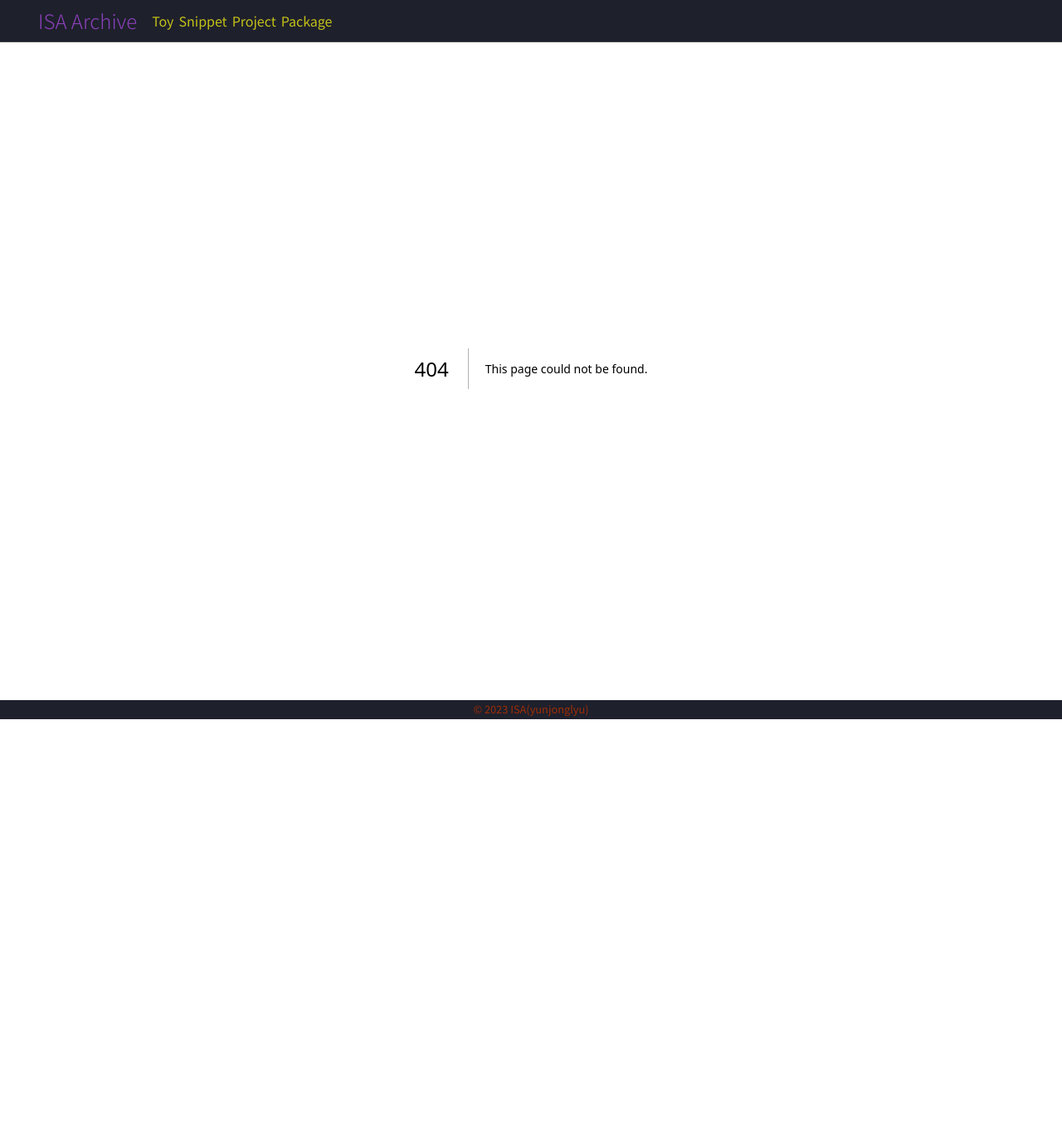
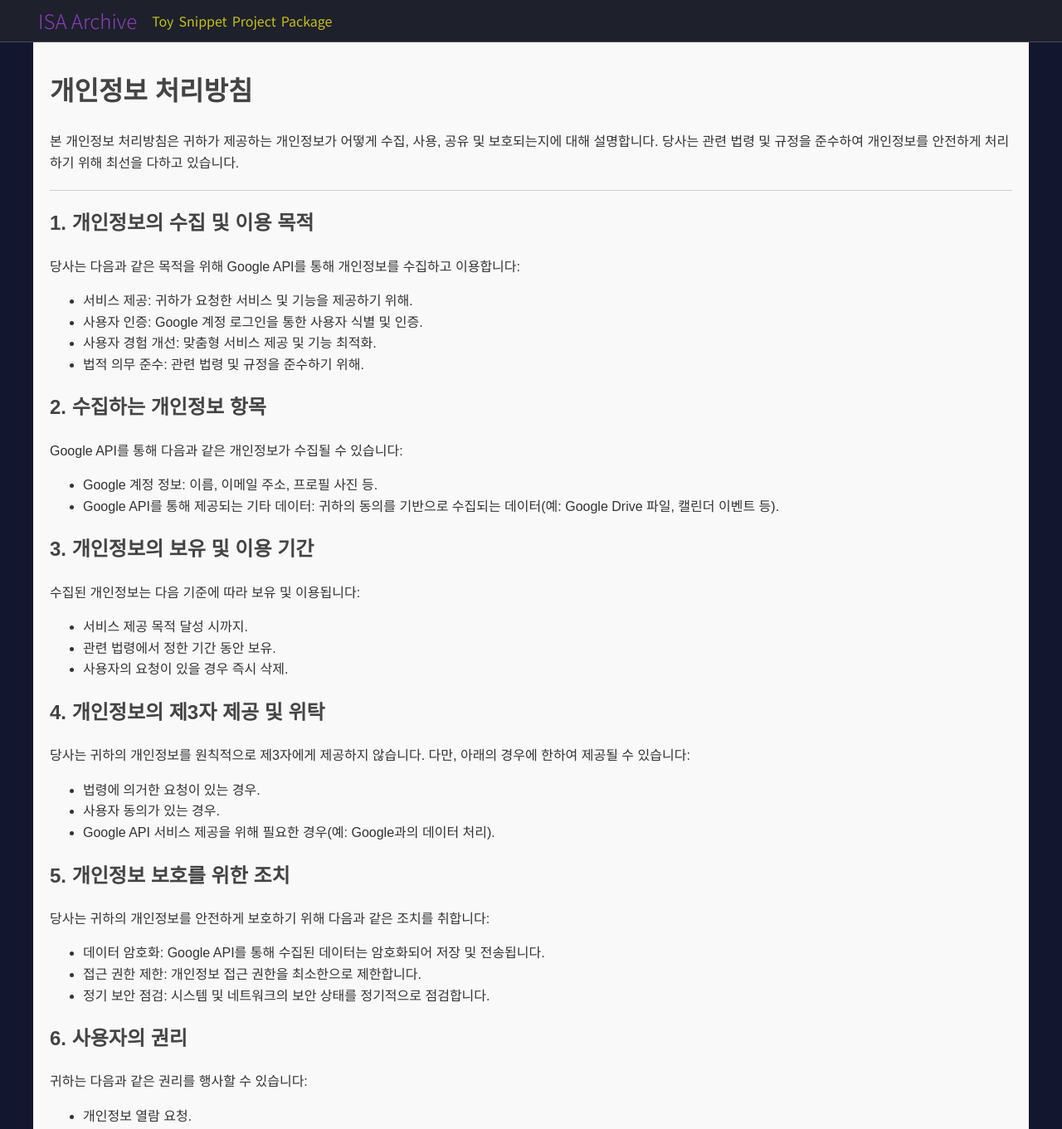
Before and after one commit to yoonjonglyu/yoonjonglyu.github.io, a Next.js app: page /privacy in a window 1280 px wide. Before the commit this address had no page. Shown: the top 1361 px of the page at 83% size. Before the commit the page ends 867 px from the top, so only its background shows below. Built offline with nearby package versions, Linux system fonts and the light colour scheme.

Commit message:
feat(PAGE): PRIVACY - INIT

```diff
--- /dev/null
+++ b/app/privacy/page.tsx
@@ -0,0 +1,147 @@
+import { Metadata } from 'next';
+
+export const metadata: Metadata = {
+  title: 'Privacy Policy',
+};
+
+export default function PrivacyPolicyPage() {
+  return (
+    <div
+      style={{
+        fontFamily: 'Arial, sans-serif',
+        lineHeight: '1.6',
+        margin: '0',
+        padding: '20px',
+        backgroundColor: '#f9f9f9',
+        color: '#333',
+      }}>
+      <h1 style={{ color: '#444' }}>개인정보 처리방침</h1>
+      <p>
+        본 개인정보 처리방침은 귀하가 제공하는 개인정보가 어떻게 수집, 사용,
+        공유 및 보호되는지에 대해 설명합니다. 당사는 관련 법령 및 규정을
+        준수하여 개인정보를 안전하게 처리하기 위해 최선을 다하고 있습니다.
+      </p>
+
+      <hr
+        style={{ border: '0', borderTop: '1px solid #ccc', margin: '20px 0' }}
+      />
+
+      <section>
+        <h2 style={{ color: '#444' }}>1. 개인정보의 수집 및 이용 목적</h2>
+        <p>
+          당사는 다음과 같은 목적을 위해 Google API를 통해 개인정보를 수집하고
+          이용합니다:
+        </p>
+        <ul>
+          <li>서비스 제공: 귀하가 요청한 서비스 및 기능을 제공하기 위해.</li>
+          <li>사용자 인증: Google 계정 로그인을 통한 사용자 식별 및 인증.</li>
+          <li>사용자 경험 개선: 맞춤형 서비스 제공 및 기능 최적화.</li>
+          <li>법적 의무 준수: 관련 법령 및 규정을 준수하기 위해.</li>
+        </ul>
+      </section>
+
+      <section>
+        <h2 style={{ color: '#444' }}>2. 수집하는 개인정보 항목</h2>
+        <p>Google API를 통해 다음과 같은 개인정보가 수집될 수 있습니다:</p>
+        <ul>
+          <li>Google 계정 정보: 이름, 이메일 주소, 프로필 사진 등.</li>
+          <li>
+            Google API를 통해 제공되는 기타 데이터: 귀하의 동의를 기반으로
+            수집되는 데이터(예: Google Drive 파일, 캘린더 이벤트 등).
+          </li>
+        </ul>
+      </section>
+
+      <section>
+        <h2 style={{ color: '#444' }}>3. 개인정보의 보유 및 이용 기간</h2>
+        <p>수집된 개인정보는 다음 기준에 따라 보유 및 이용됩니다:</p>
+        <ul>
+          <li>서비스 제공 목적 달성 시까지.</li>
+          <li>관련 법령에서 정한 기간 동안 보유.</li>
+          <li>사용자의 요청이 있을 경우 즉시 삭제.</li>
+        </ul>
+      </section>
+
+      <section>
+        <h2 style={{ color: '#444' }}>4. 개인정보의 제3자 제공 및 위탁</h2>
+        <p>
+          당사는 귀하의 개인정보를 원칙적으로 제3자에게 제공하지 않습니다. 다만,
+          아래의 경우에 한하여 제공될 수 있습니다:
+        </p>
+        <ul>
+          <li>법령에 의거한 요청이 있는 경우.</li>
+          <li>사용자 동의가 있는 경우.</li>
+          <li>
+            Google API 서비스 제공을 위해 필요한 경우(예: Google과의 데이터
+            처리).
+          </li>
+        </ul>
+      </section>
+
+      <section>
+        <h2 style={{ color: '#444' }}>5. 개인정보 보호를 위한 조치</h2>
+        <p>
+          당사는 귀하의 개인정보를 안전하게 보호하기 위해 다음과 같은 조치를
+          취합니다:
+        </p>
+        <ul>
+          <li>
+            데이터 암호화: Google API를 통해 수집된 데이터는 암호화되어 저장 및
+            전송됩니다.
+          </li>
+          <li>접근 권한 제한: 개인정보 접근 권한을 최소한으로 제한합니다.</li>
+          <li>
+            정기 보안 점검: 시스템 및 네트워크의 보안 상태를 정기적으로
+            점검합니다.
+          </li>
+        </ul>
+      </section>
+
+      <section>
+        <h2 style={{ color: '#444' }}>6. 사용자의 권리</h2>
+        <p>귀하는 다음과 같은 권리를 행사할 수 있습니다:</p>
+        <ul>
+          <li>개인정보 열람 요청.</li>
+          <li>개인정보 수정 및 삭제 요청.</li>
+          <li>개인정보 처리 정지 요청.</li>
+        </ul>
+        <p>권리 행사를 원하실 경우, 당사에 문의하시면 신속히 처리하겠습니다.</p>
+      </section>
+
+      <section>
+        <h2 style={{ color: '#444' }}>7. 문의처</h2>
+        <p>
+          개인정보 처리방침에 대한 질문 또는 문의가 있으시면 아래로 연락해
+          주시기 바랍니다:
+        </p>
+        <div style={{ marginTop: '10px' }}>
+          <p>
+            이메일:{' '}
+            <a href='mailto:yunjonglyu@gmail.com'>yunjonglyu@gmail.com</a>
+          </p>
+          {/*           <p>전화번호: 000-0000-0000</p>
+          <p>주소: [주소를 여기에 기입하세요]</p> */}
+        </div>
+      </section>
+
+      <section>
+        <h2 style={{ color: '#444' }}>8. 변경 사항 안내</h2>
+        <p>
+          본 개인정보 처리방침은 변경될 수 있으며, 변경 시 사전에 공지하여
+          드립니다. 변경된 내용은 공지일로부터 효력이 발생합니다.
+        </p>
+      </section>
+
+      <hr
+        style={{ border: '0', borderTop: '1px solid #ccc', margin: '20px 0' }}
+      />
+
+      <footer>
+        <p>
+          <strong>부칙:</strong> 본 개인정보 처리방침은 2025년 1월 29일부터
+          시행됩니다.
+        </p>
+      </footer>
+    </div>
+  );
+}
```
Also changed, not shown: 1 other file (tests, documents, lock files or other folders).
